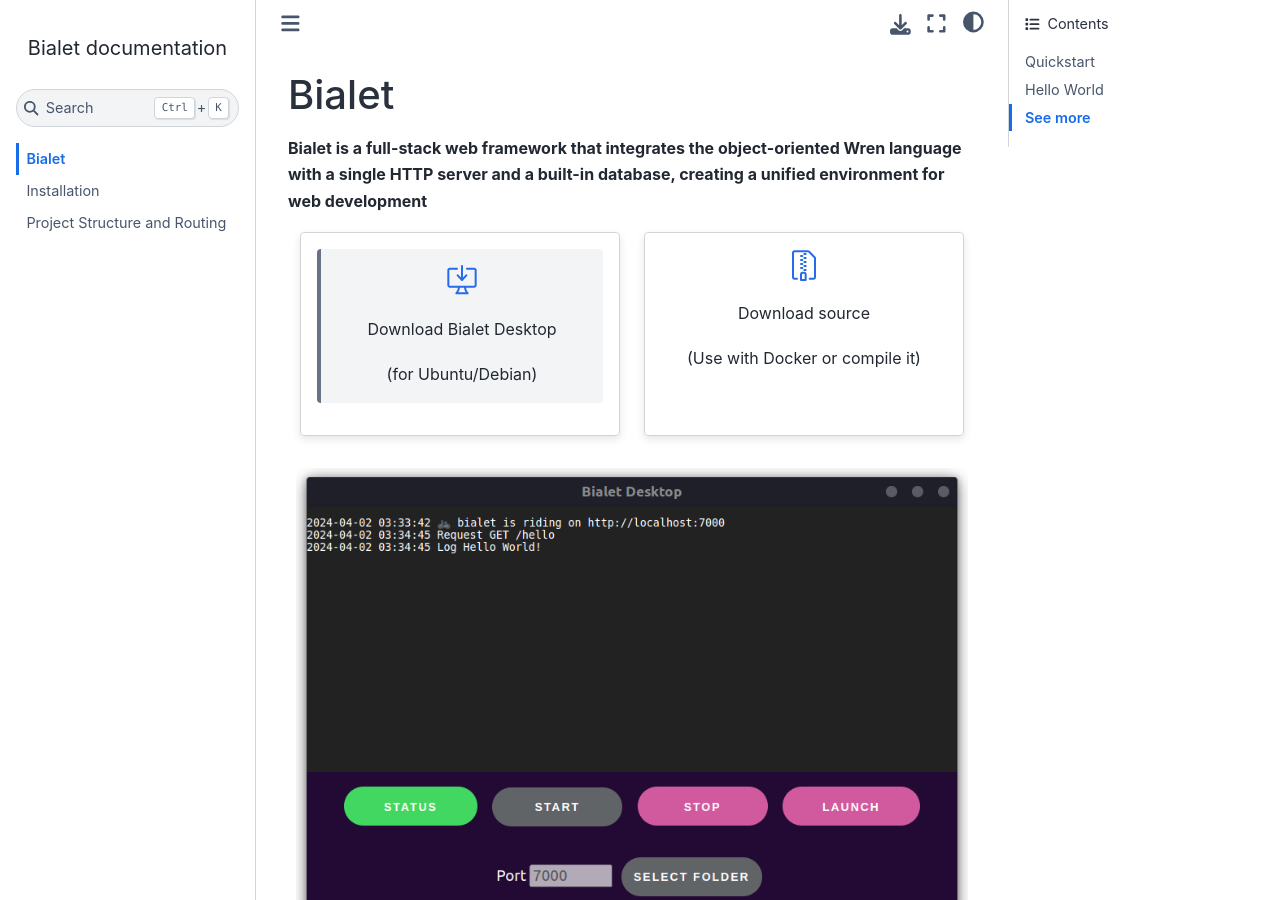
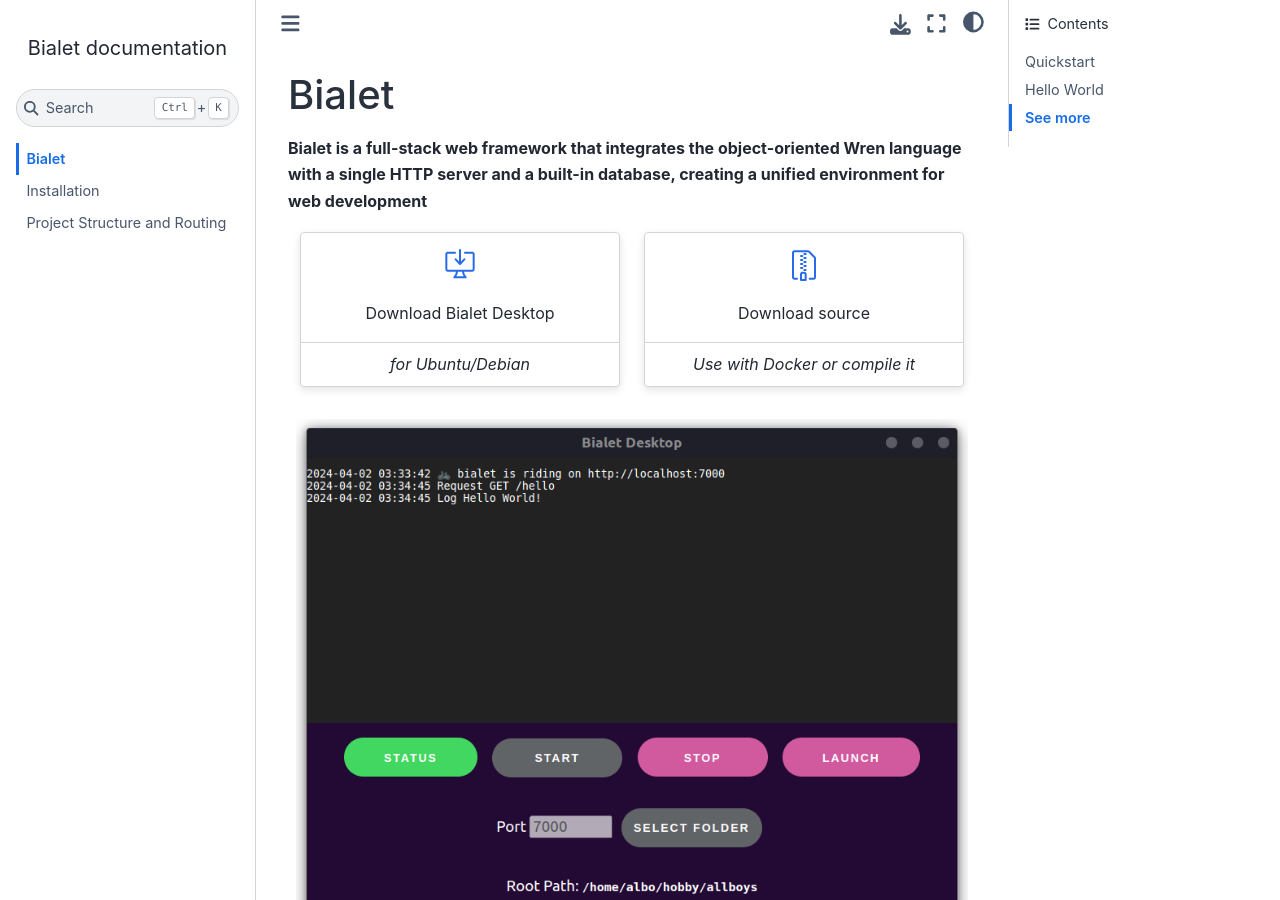
Before and after one commit to bialet/bialet, a Sphinx documentation site: the page built from docs/index.rst, in a window 1280 px wide and 900 px high. Built offline with Sphinx 7.4.7 and the Sphinx Book theme 1.1.4, drawn with Linux system fonts in a browser that asks for light colours.

```diff
--- a/docs/index.rst
+++ b/docs/index.rst
@@ -9,12 +9,11 @@ Bialet
         :text-align: center
         :link: https://github.com/bialet/bialet/releases/download/v0.4/bialet-desktop_0.1.0_amd64.deb
 
-         :octicon:`desktop-download;2em;sd-text-info`
+        :octicon:`desktop-download;2em;sd-text-info`
 
-         Download Bialet Desktop
-
-         (for Ubuntu/Debian)
-
+        Download Bialet Desktop
+        +++++++++++++++++++++++
+        *for Ubuntu/Debian*
 
     .. grid-item-card::
         :text-align: center
@@ -23,8 +22,8 @@ Bialet
         :octicon:`file-zip;2em;sd-text-info`
 
         Download source
-
-        (Use with Docker or compile it)
+        +++++++++++++++
+        *Use with Docker or compile it*
 
 .. figure:: _static/bialet-desktop.png
 
```
